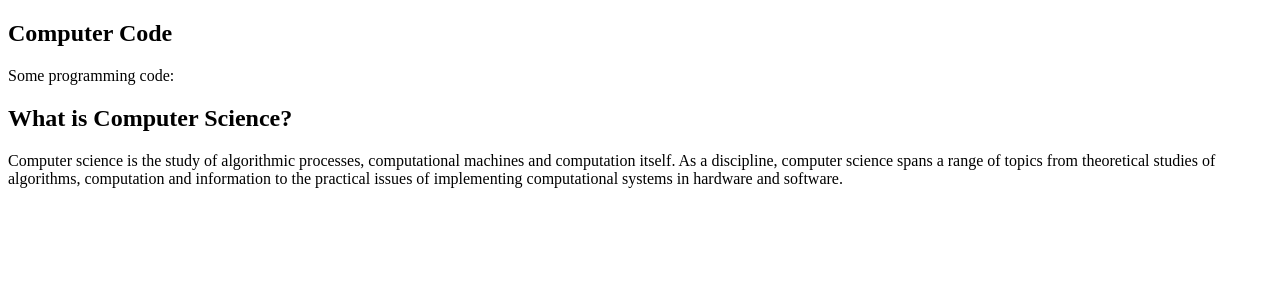
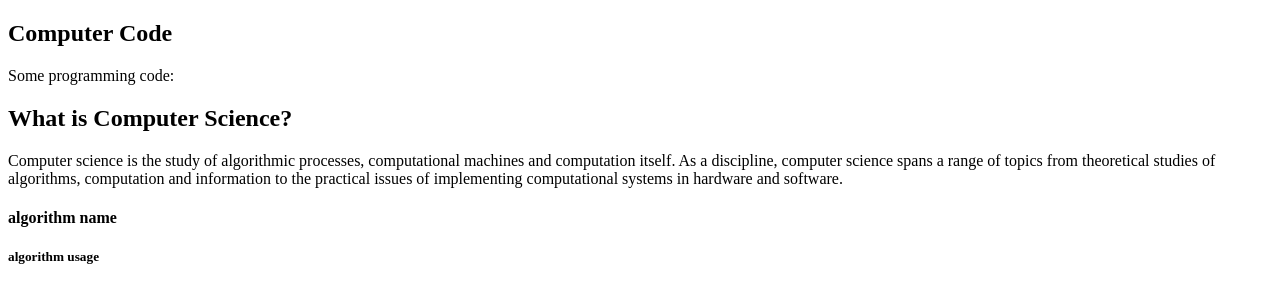
Before and after one commit to smartsupun/JavaScript-practising-works, a plain HTML site: page code.html in a window 1280 px wide. Drawn offline with Linux system fonts and the light colour scheme.

Commit message:
add some desicription

```diff
--- a/code.html
+++ b/code.html
@@ -8,7 +8,11 @@
 <div>
   <h2>What is Computer Science?</h2>
   <p>Computer science is the study of algorithmic processes, computational machines and computation itself. As a discipline, computer science spans a range of topics from theoretical studies of algorithms, computation and information to the practical issues of implementing computational systems in hardware and software.</p>
-</div>
+  <h4>algorithm name</h4>
+  <h5>algorithm usage</h5>
+
+  </div>
+
 
 </body>
 </html>
```
